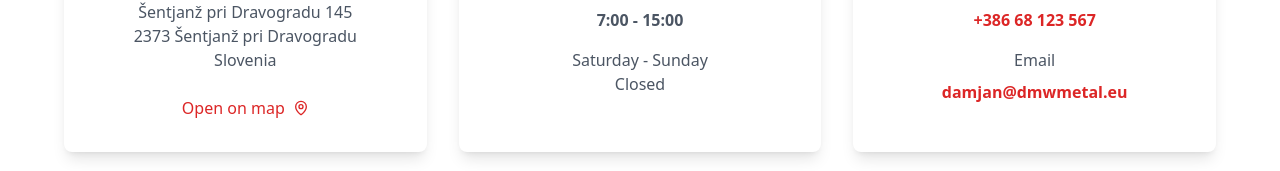
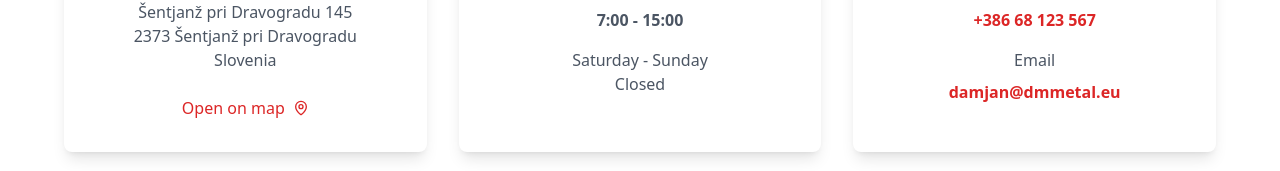
Before and after one commit to TimBlazic/dm-metal, a Next.js app: page /en/kontakt in a window 1280 px wide. Shown: the part 709-880 px from the top of the page. Built offline with nearby package versions, Linux system fonts and the light colour scheme.

Commit message:
email change

```diff
--- a/app/[lang]/kontakt/page.tsx
+++ b/app/[lang]/kontakt/page.tsx
@@ -89,7 +89,7 @@ export default function ContactPage() {
                     href="mailto:damjan@dm-metal.eu"
                     className="text-red-600 hover:text-red-700 font-semibold"
                   >
-                    damjan@dmwmetal.eu
+                    damjan@dmmetal.eu
                   </a>
                 </div>
               </div>
```
